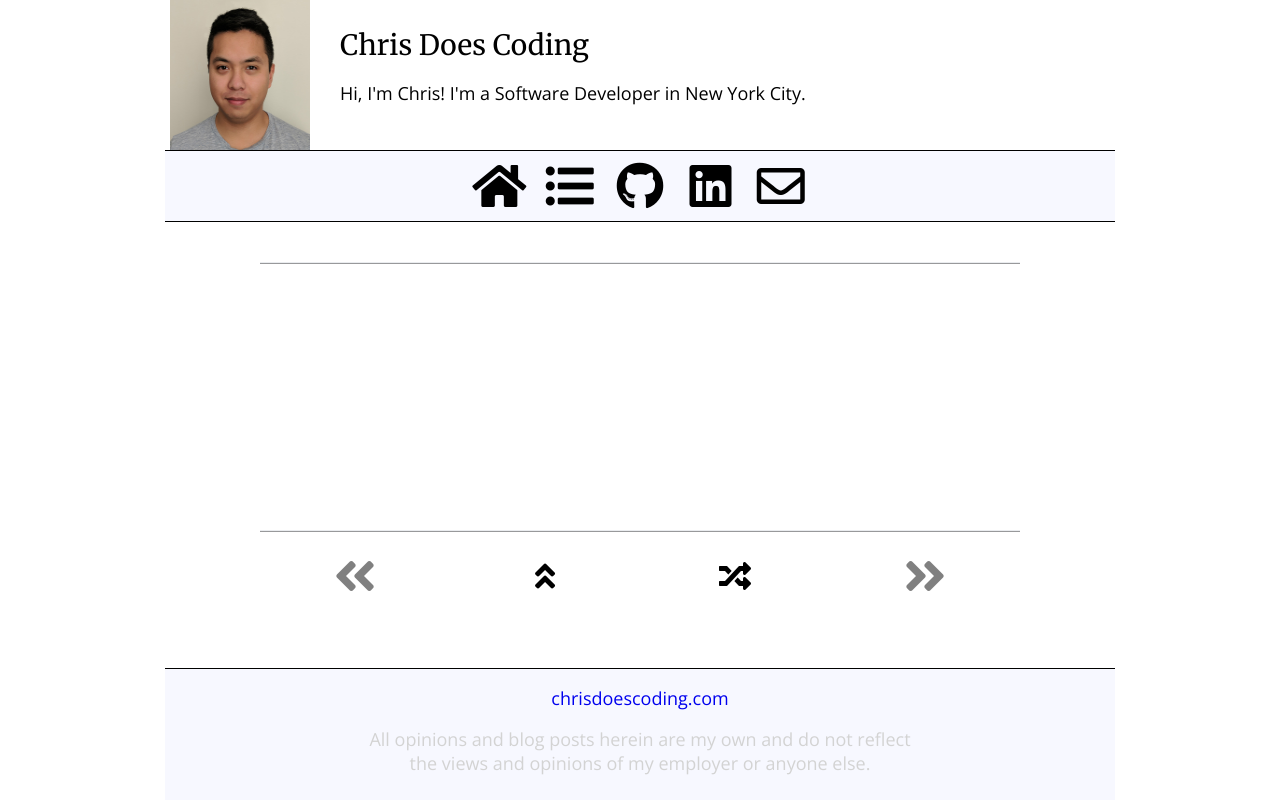
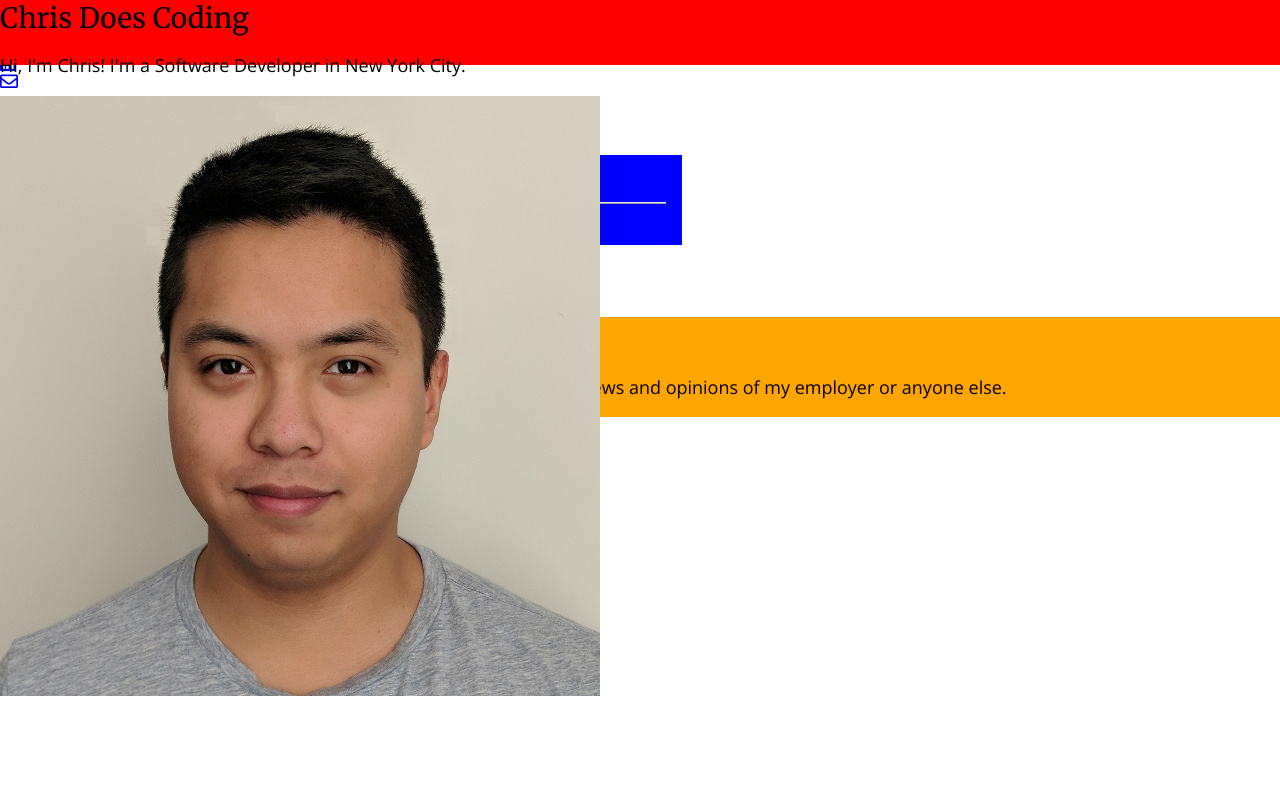
Before and after one commit to cs-cordero/chrisdoescoding.com, a Django app: template chrisdoescoding/posts/templates/single_post_view.html in a window 1280 px wide. Run offline with Django 3.2, Linux system fonts and the light colour scheme; the template is opened without the code that fills it, so the values that code supplies are empty; some libraries are stand-ins or nearby versions.

Commit message:
updated style

```diff
--- a/chrisdoescoding/posts/static/posts/style.css
+++ b/chrisdoescoding/posts/static/posts/style.css
@@ -5,130 +5,49 @@ body {
 }
 
 .container {
-    min-height: 100%;
-    width: 950px;
-
     display: flex;
     flex-direction: column;
-    justify-content: flex-start;
-    align-items: center;
     flex-wrap: nowrap;
-}
-
-.profile {
-    grid-area: profile;
-    margin: 5px;
-}
-
-#profile img {
     width: 100%;
     height: 100%;
+    min-height: 100%;
 }
 
 .header {
-    position: relative;
     width: 100%;
-
-    display: grid;
-    grid-template-columns: 150px 1fr;
-    grid-template-areas: "profile welcome-msg";
-    justify-items: start;
-    align-items: center;
+    position: fixed;
+    background-color: red;
+    height: 65px;
+    flex: 0 0 100%;
 }
-
-.header-content {
-    grid-area: welcome-msg;
-    margin: 25px;
+.main {
+    display: flex;
+    flex-direction: row;
+    width: 100%;
+}
+.footer {
+    background-color: orange;
+    min-height: 100px;
 }
 
 .content {
-    width: 80%;
-    margin-top: 25px;
-    flex-grow: 1;
+    background-color: blue;
+    width: 650px;
+    flex: 0 0 auto;
+    padding: 2rem 1rem;
+    margin-top: 65px;
+}
+.bumper-left {
+    background-color: yellow;
+    flex: 0 1 100%;
+}
+.bumper-right {
+    background-color: green;
+    flex: 0 1 100%;
 }
 
-.all-posts {
-    display: flex;
-    flex-direction: column;
+@media all and (max-width: 650px) {
+    .content { flex: 0 1 auto; }
+    .bumper-left { flex-basis: 0; }
+    .bumper-right { flex-basis: 0; }
 }
-
-.all-posts a { text-decoration: none; }
-.all-posts-item {
-    display: flex;
-    flex-direction: column;
-    justify-content: center;
-    padding: 25px;
-}
-.all-posts-item:nth-child(odd) { background-color: #ebf2f9; }
-.all-posts-item:hover { background-color: #d9ebfe; }
-
-.navbar {
-    top: -1px;
-    width: 100%;
-    height: 70px;
-
-    position: sticky;
-    background-color: #f7f8ff;
-    border-top: 1px solid black;
-    border-bottom: 1px solid black;
-
-    display: flex;
-    justify-content: center;
-    align-items: center;
-}
-
-.navbar .nav--item {
-    margin: 0 0.7rem;
-}
-
-.navfooter {
-    border-top: 2px ridge #eaecef;
-    display: flex;
-    flex-direction: row;
-    justify-content: space-around;
-    align-items: center;
-    width: 80%;
-    height: 3rem;
-    margin-top: 50px;
-    padding: 20px 0;
-}
-
-.nav--item {
-    display: flex;
-    justify-content: center;
-    align-items: center;
-    cursor: pointer;
-    height: 3rem;
-    width: 3rem;
-}
-
-.nav--item a {
-    color: unset;
-    text-decoration: none;
-}
-
-.nav--item-outer { font-size: 3rem; }
-.nav--item-inner { font-size: 2rem; }
-.nav--item-outer-active:hover { font-size: 3.5rem; }
-.nav--item-inner-active:hover { font-size: 2.5rem; }
-.nav--item-disabled { color: gray; cursor: unset; }
-
-.footer {
-    width: 100%;
-    margin-top: 3rem;
-    border-top: 1px solid black;
-    background-color: #f7f8ff;
-    text-align: center;
-    color: black;
-    padding-bottom: 25px;
-}
-
-.footer a {
-    text-decoration: none;
-}
-
-.disclaimer {
-    width: 60%;
-    color: lightgray;
-    margin: auto;
-}
```
